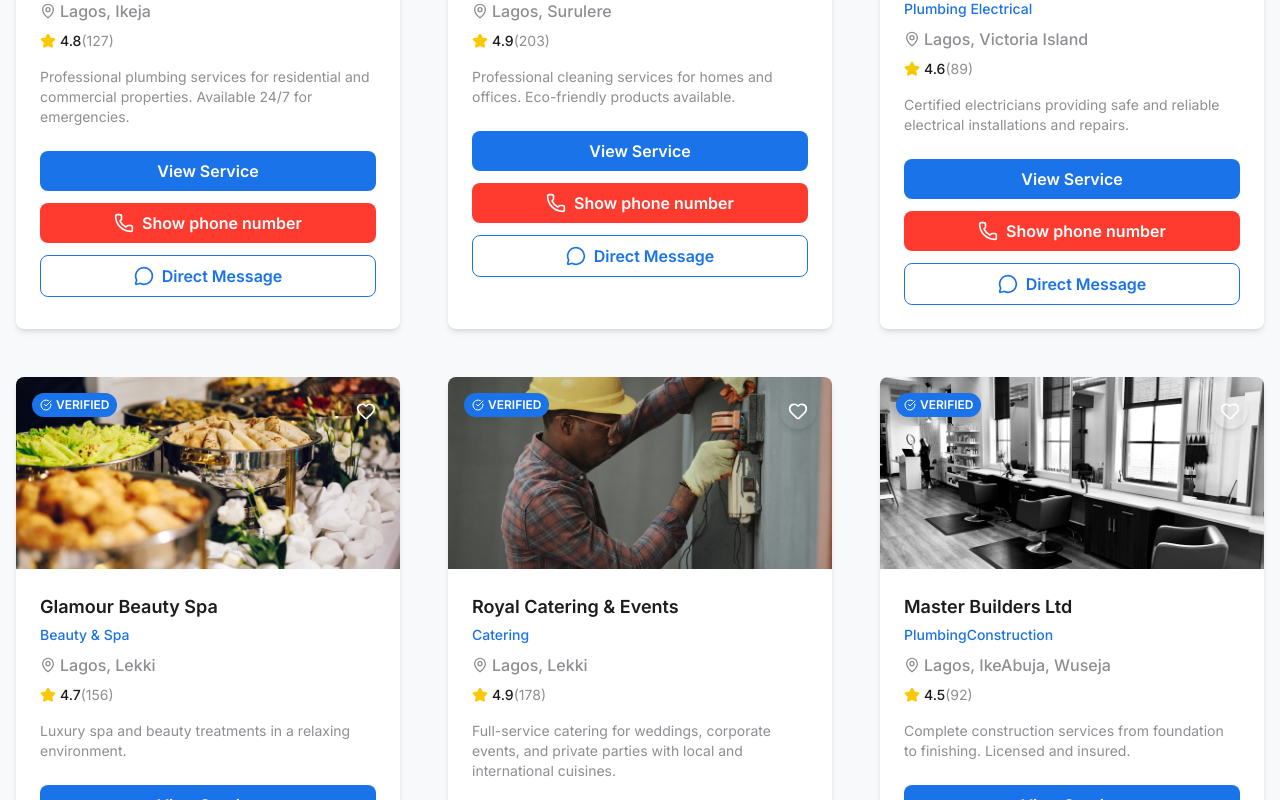
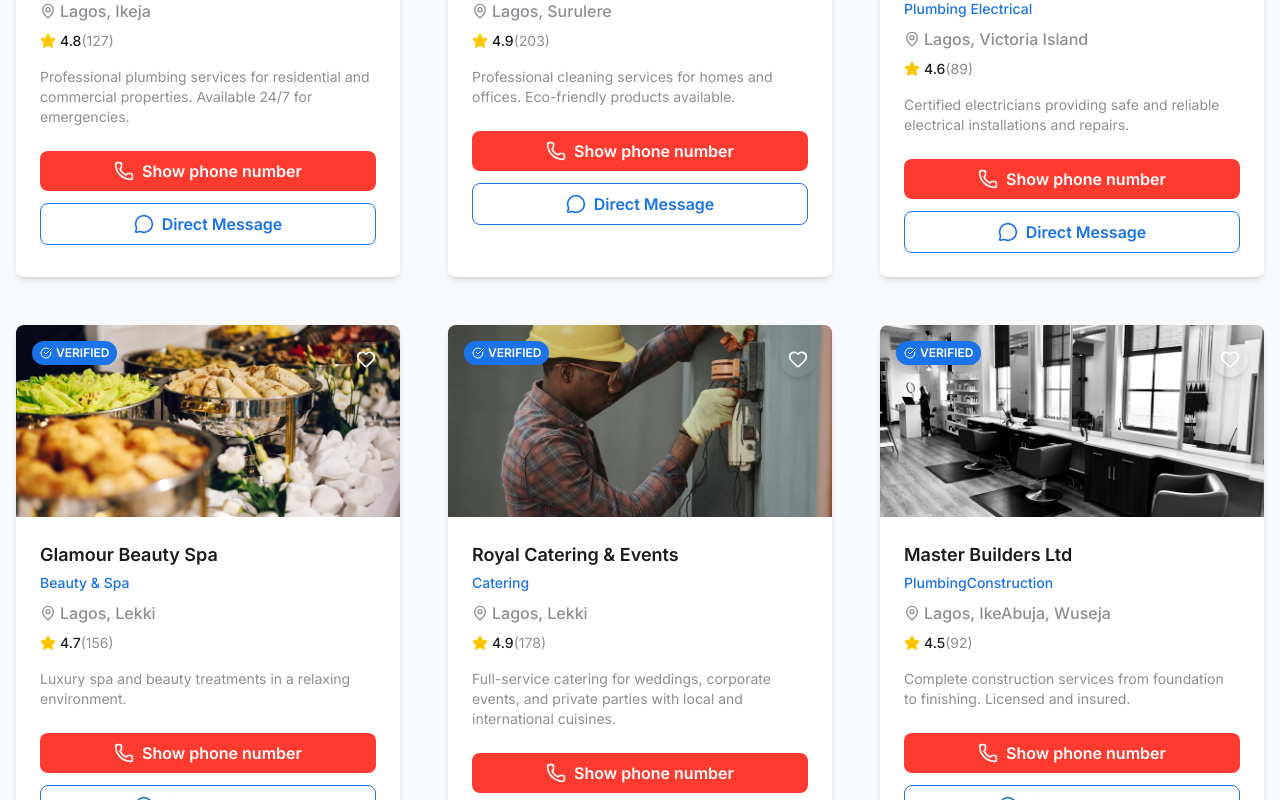
Before and after one commit to MTS-Services/olabisiolai_frontend_react, a React (Vite) app: page / in a window 1280 px wide. Shown: the part 1760-2560 px from the top of the page. Built offline with nearby package versions, Linux system fonts and the light colour scheme; no server answers.

Commit message:
Update FeaturedCard.tsx

```diff
--- a/src/components/FeaturedCard.tsx
+++ b/src/components/FeaturedCard.tsx
@@ -92,14 +92,6 @@ export function FeaturedCard({
         <p className="font-normal font-inter text-sm text-text-secondary mb-6">
           {description}
         </p>
-        <Link
-          to={serviceRoute}
-          state={{ from: pathname }}
-          onClick={(event) => event.stopPropagation()}
-          className="mb-3 flex w-full items-center justify-center rounded-lg bg-primary py-2 font-semibold text-primary-foreground transition-colors hover:bg-primary/90"
-        >
-          View Service
-        </Link>
         <button
           type="button"
           onClick={(event) => event.stopPropagation()}
```
